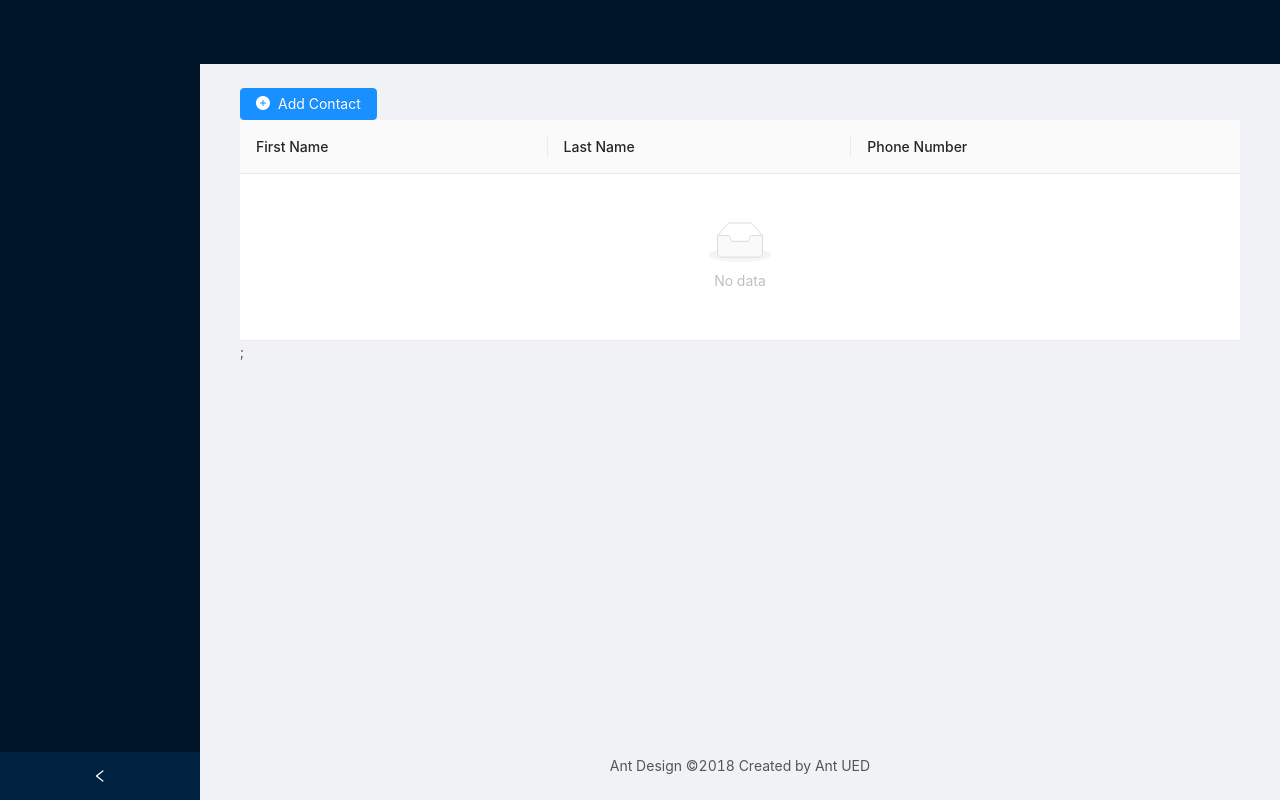
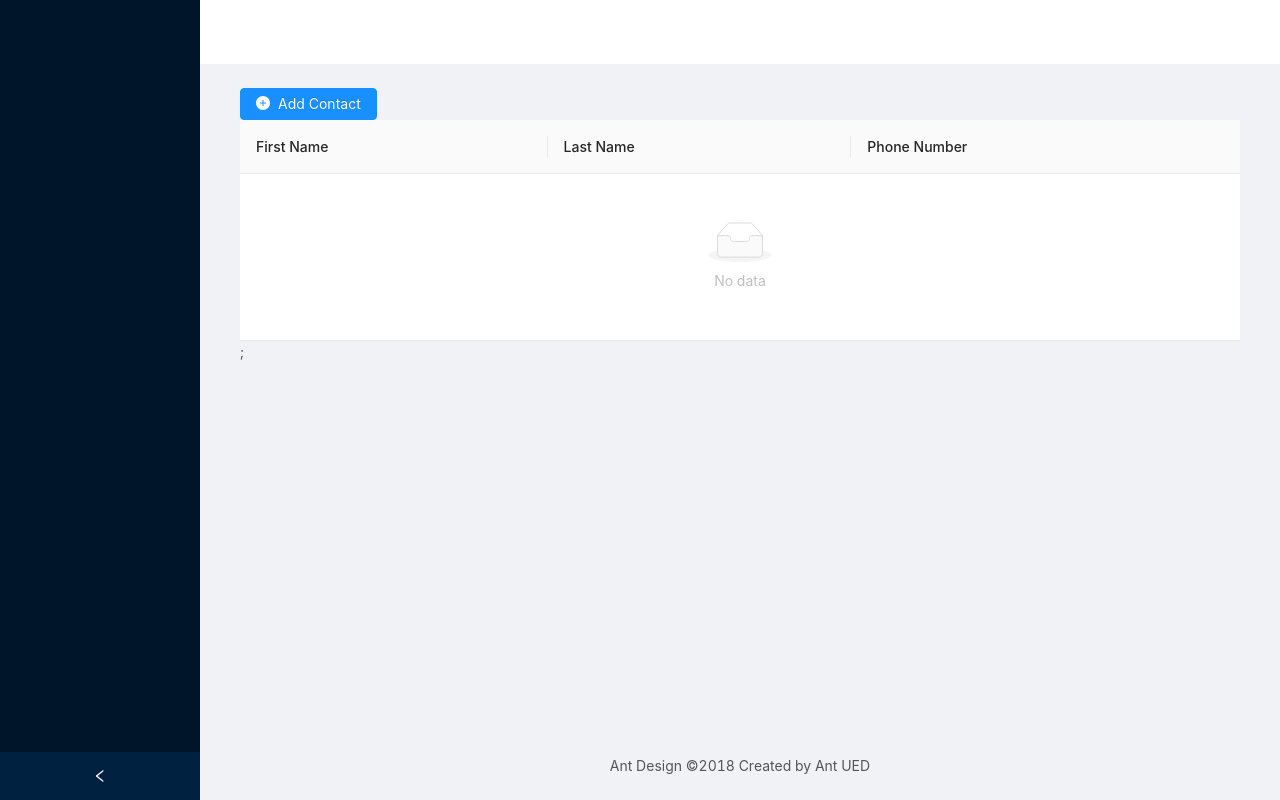
Before and after one commit to Gagandeep-Kaur-01/Contact_Management_System, a React (Create React App) app: page / in a window 1280 px wide. Built offline with nearby package versions, Linux system fonts and the light colour scheme.

Commit message:
added styles for header

```diff
--- a/src/App.js
+++ b/src/App.js
@@ -77,7 +77,7 @@ function App() {
       </Menu>
     </Sider>
     <Layout className="site-layout">
-      <Header className="site-layout-background" style={{ padding: 0 }} />
+       <Header style={{ background: "#fff", padding: 0 }} />
       <Content style={{ margin: '0 16px' }}>
         <div className="site-layout-background" style={{ padding: 24, minHeight: 360 }}>
         <Fragment>
```
